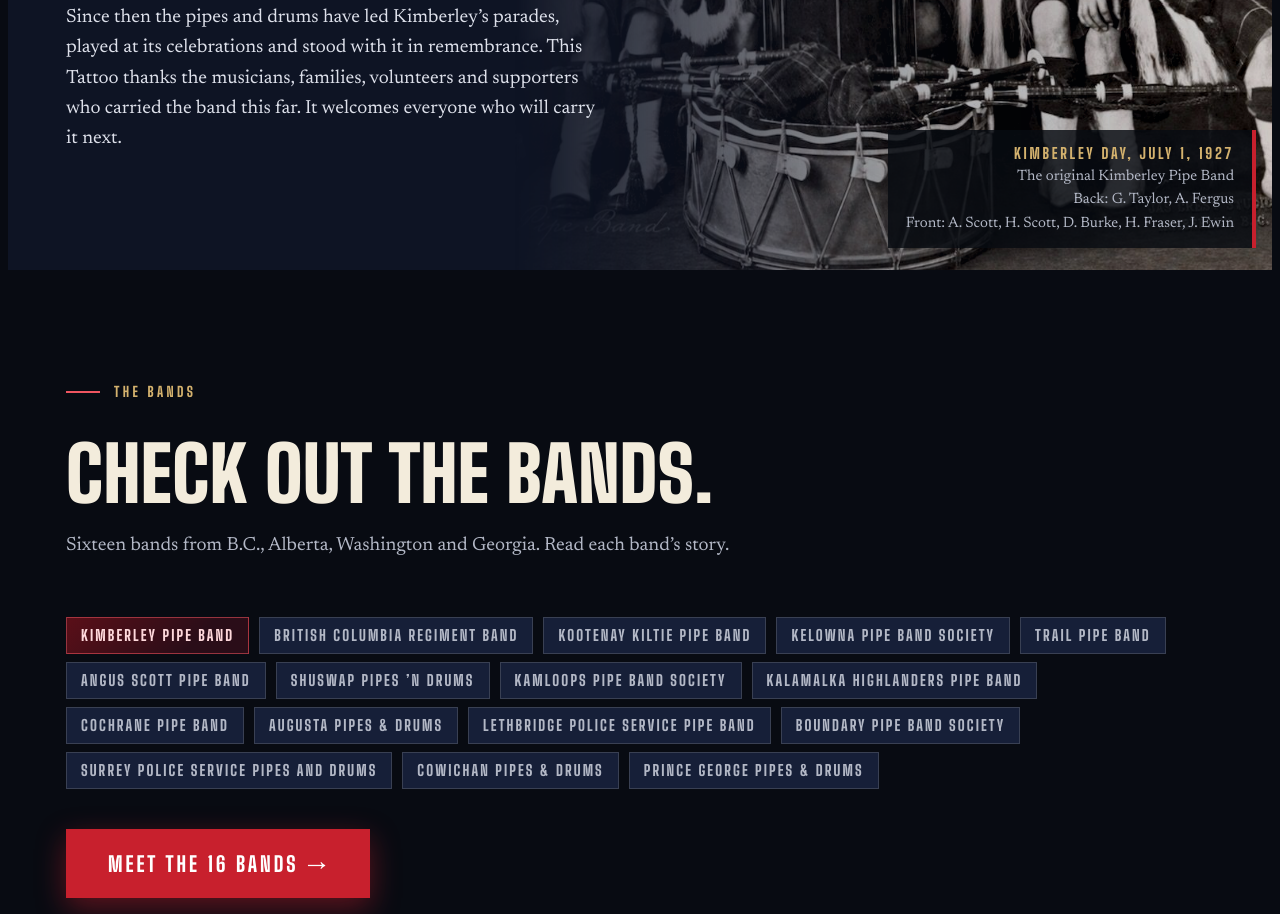
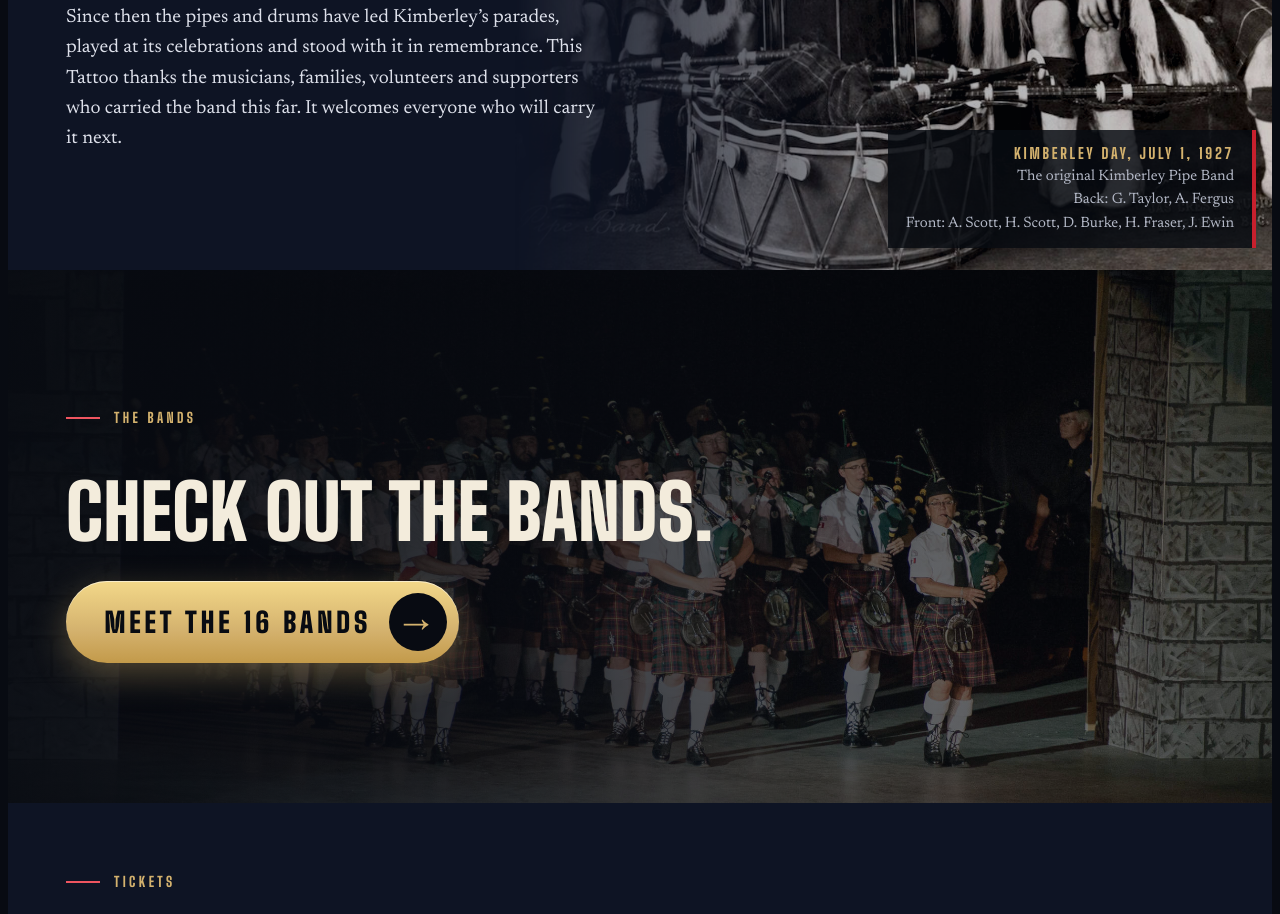
Before and after one commit to kimberleypipeband/kimberleypipeband.github.io, a plain HTML site: page index.html in a window 1280 px wide. Shown: the part 2483-3397 px from the top of the page. Drawn offline with Linux system fonts and the light colour scheme.

Commit message:
Add files via upload

```diff
--- a/docs/site.css
+++ b/docs/site.css
@@ -508,3 +508,16 @@ footer b{font:800 15px/1 var(--display);letter-spacing:.2em;text-transform:upper
 .band-names li:first-child{color:#ffd9dc;border-color:rgba(239,85,96,.55);background:linear-gradient(135deg,#5a0f18,#2a0d18 70%)}
 .band-go{padding:24px 44px}
 @media(max-width:560px){.band-names{display:none}.band-go{width:100%}}
+
+/* bands teaser banner */
+.bands-banner{position:relative;isolation:isolate;overflow:hidden;padding-block:clamp(70px,11vw,150px)}
+.bb-photo{position:absolute;inset:0;z-index:-2;background-color:#0a0d16;background-size:cover;background-position:50% 62%}
+.bands-banner::before{content:"";position:absolute;inset:0;z-index:-1;background:linear-gradient(90deg,rgba(8,11,18,.94) 0%,rgba(8,11,18,.78) 45%,rgba(8,11,18,.35) 100%)}
+.bb-in{display:grid;gap:clamp(22px,3vw,34px);justify-items:start}
+.bb-in h2{margin:0}
+.bb-btn{display:inline-flex;align-items:center;gap:18px;text-decoration:none;font:900 clamp(20px,2.4vw,28px)/1 var(--display);letter-spacing:.14em;text-transform:uppercase;color:var(--ink);background:linear-gradient(180deg,#f3d889,#d4b26e 60%,#c39a4a);padding:12px 12px 12px clamp(26px,3vw,40px);border-radius:999px;box-shadow:0 12px 34px rgba(212,178,110,.35),inset 0 1px 0 rgba(255,255,255,.55);transition:transform .2s,box-shadow .2s}
+.bb-btn i{display:grid;place-items:center;width:clamp(46px,5vw,58px);height:clamp(46px,5vw,58px);border-radius:50%;background:var(--ink);color:var(--brass);font-style:normal;font-size:clamp(24px,2.6vw,30px);transition:transform .2s}
+.bb-btn:hover{transform:translateY(-3px);box-shadow:0 18px 44px rgba(212,178,110,.5),inset 0 1px 0 rgba(255,255,255,.55)}
+.bb-btn:hover i{transform:translateX(5px)}
+.bb-btn:focus-visible{outline:3px solid var(--ivory);outline-offset:4px}
+@media(max-width:560px){.bands-banner::before{background:linear-gradient(180deg,rgba(8,11,18,.62),rgba(8,11,18,.9))}.bb-btn{width:100%;justify-content:space-between;font-size:18px;letter-spacing:.1em;padding-left:24px}}
--- a/index.html
+++ b/index.html
@@ -92,15 +92,12 @@
   </div>
 </section>
 
-<section id="bands" class="band" aria-labelledby="bands-h">
-  <div class="in">
-    <div class="sec-head">
-      <div class="eyebrow">The bands</div>
-      <h2 id="bands-h">Check out the bands.</h2>
-      <p class="copy">Sixteen bands from B.C., Alberta, Washington and Georgia. Read each band’s story.</p>
-    </div>
-    <ul class="band-names"><li>Kimberley Pipe Band</li><li>British Columbia Regiment Band</li><li>Kootenay Kiltie Pipe Band</li><li>Kelowna Pipe Band Society</li><li>Trail Pipe Band</li><li>Angus Scott Pipe Band</li><li>Shuswap Pipes ’n Drums</li><li>Kamloops Pipe Band Society</li><li>Kalamalka Highlanders Pipe Band</li><li>Cochrane Pipe Band</li><li>Augusta Pipes &amp; Drums</li><li>Lethbridge Police Service Pipe Band</li><li>Boundary Pipe Band Society</li><li>Surrey Police Service Pipes and Drums</li><li>Cowichan Pipes &amp; Drums</li><li>Prince George Pipes &amp; Drums</li></ul>
-    <a class="btn xl band-go" href="bands.html">Meet the 16 bands <span aria-hidden="true">→</span></a>
+<section id="bands" class="band bands-banner" aria-labelledby="bands-h">
+  <div class="bb-photo" aria-hidden="true" style="background-image:url(band/images/backgrounds/about-header.jpg)"></div>
+  <div class="in bb-in">
+    <div class="eyebrow">The bands</div>
+    <h2 id="bands-h">Check out the bands.</h2>
+    <a class="bb-btn" href="bands.html"><span>Meet the 16 bands</span><i aria-hidden="true">→</i></a>
   </div>
 </section>
 
```
